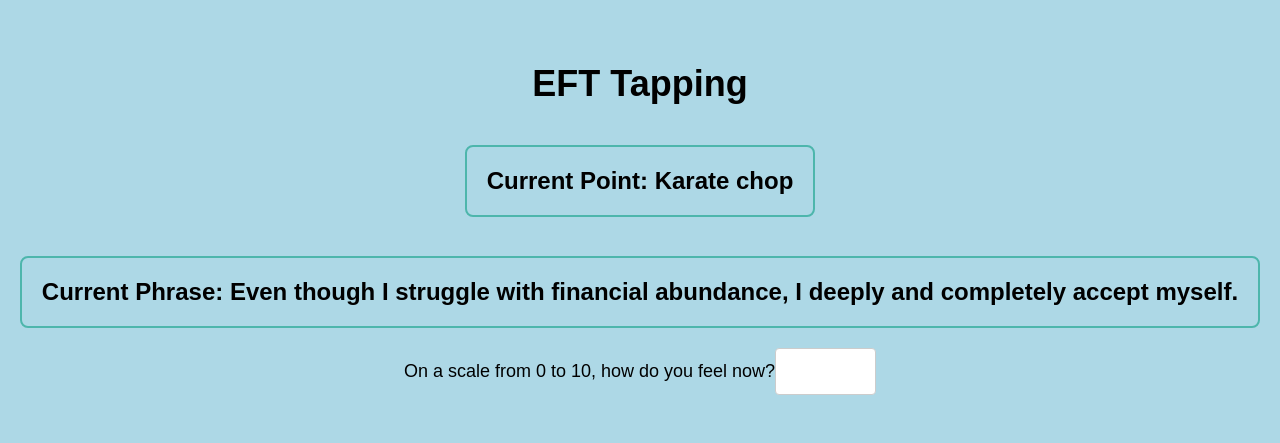
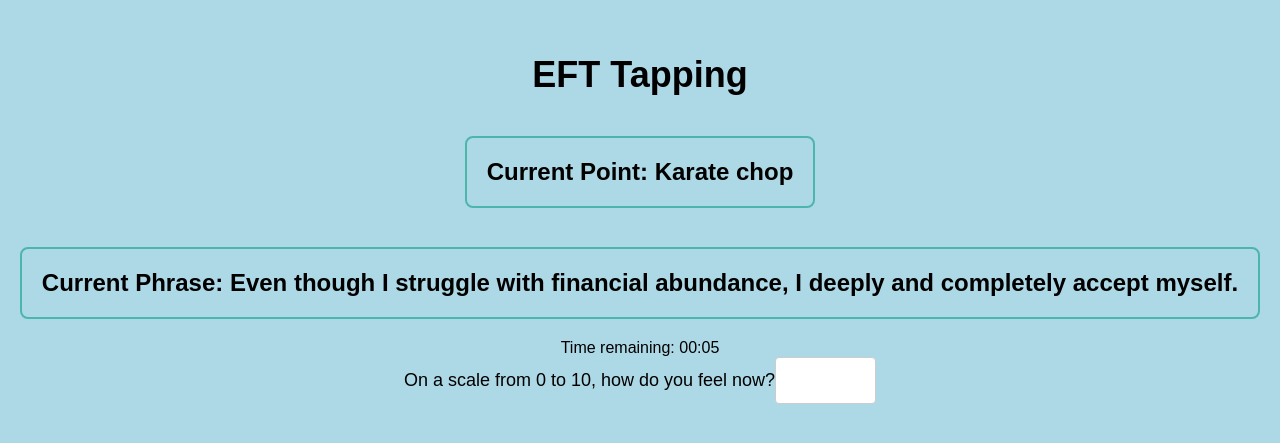
Before and after one commit to puppe1990/eft-app, a React (Create React App) app: page / in a window 1280 px wide. Shown: the part 163-606 px from the top of the page. Built offline with nearby package versions, Linux system fonts and the light colour scheme.

Commit message:
add time remaining

```diff
--- a/src/App.js
+++ b/src/App.js
@@ -31,8 +31,11 @@ function App() {
   const [endTime, setEndTime] = useState(null);
   const [currentFeeling, setCurrentFeeling] = useState(null);
   const [isRoutineActive, setIsRoutineActive] = useState(true);
+  const [timeRemaining, setTimeRemaining] = useState(10000);
+  const formattedTime = new Date(timeRemaining).toISOString().substr(14, 5);
 
   const handleNext = () => {
+    setTimeRemaining(5000)
     const nextIndex = CUSTOM_PHRASES.indexOf(currentPhrase) + 1;
     if (nextIndex === CUSTOM_PHRASES.length) {
       setCurrentPhrase(CUSTOM_PHRASES[0]);
@@ -45,7 +48,6 @@ function App() {
     } else {
       setCurrentPoint(POINTS[nextPoint]);
     }
-
     if (!startTime) {
       setStartTime(Date.now());
     }
@@ -62,18 +64,18 @@ function App() {
   useEffect(() => {
     if (isRoutineActive) {
       let intervalId = null;
-      if (currentPoint === "Karate chop") {
-        intervalId = setInterval(() => {
+      intervalId = setInterval(() => {
+        setTimeRemaining(timeRemaining - 1000);
+        if (timeRemaining === 0) {
+          clearInterval(intervalId);
           handleNext();
-        }, 10000);
-      } else {
-        intervalId = setInterval(() => {
-          handleNext();
-        }, 5000);
-      }
+        }
+      }, 1000);
       return () => clearInterval(intervalId);
     }
-  }, [isRoutineActive, handleNext, currentPoint]);
+  }, [isRoutineActive, timeRemaining]);
+
+
 
   if (!isRoutineActive) {
     const timeTaken = (endTime - startTime) / 1000; // in seconds
@@ -95,6 +97,7 @@ function App() {
       <h1>EFT Tapping</h1>
       <h2 class="point">Current Point: {currentPoint}</h2>
       <h2 class="phrase">Current Phrase: {currentPhrase}</h2>
+      <div class="timer">Time remaining: {formattedTime}</div>
       <label>
         On a scale from 0 to 10, how do you feel now?
         <input
```
